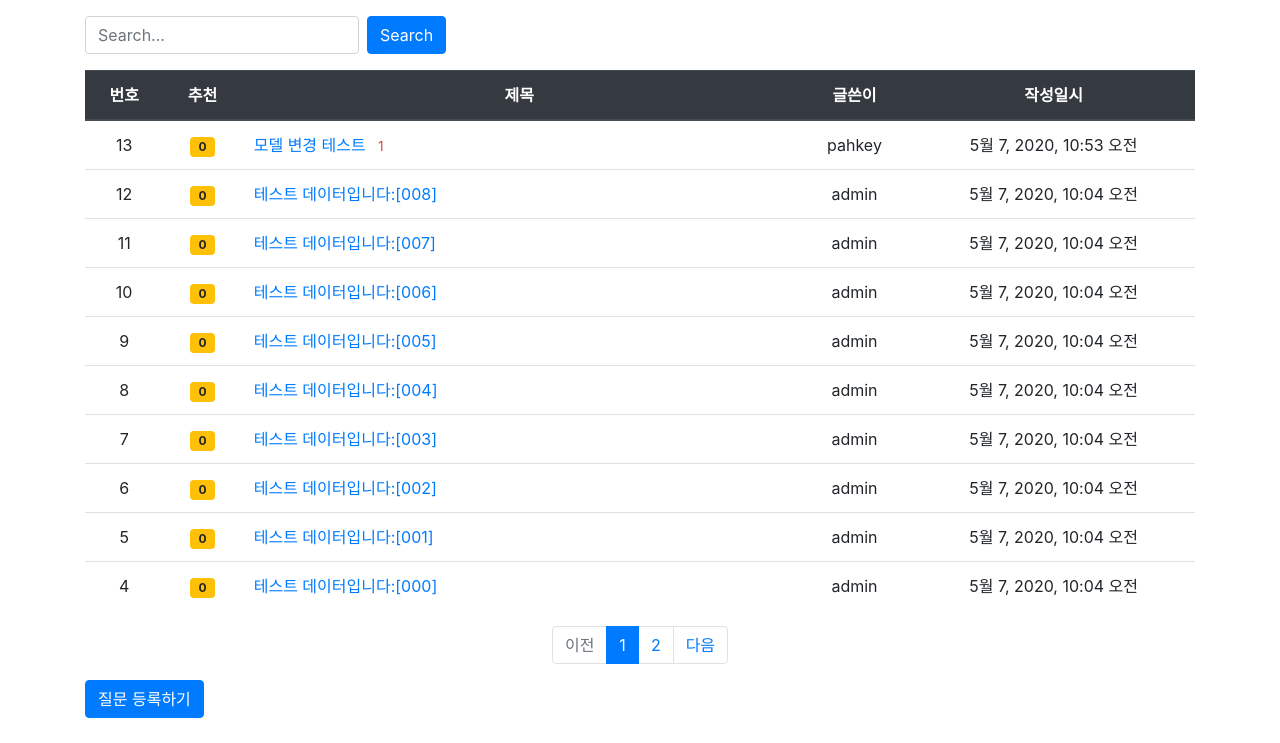
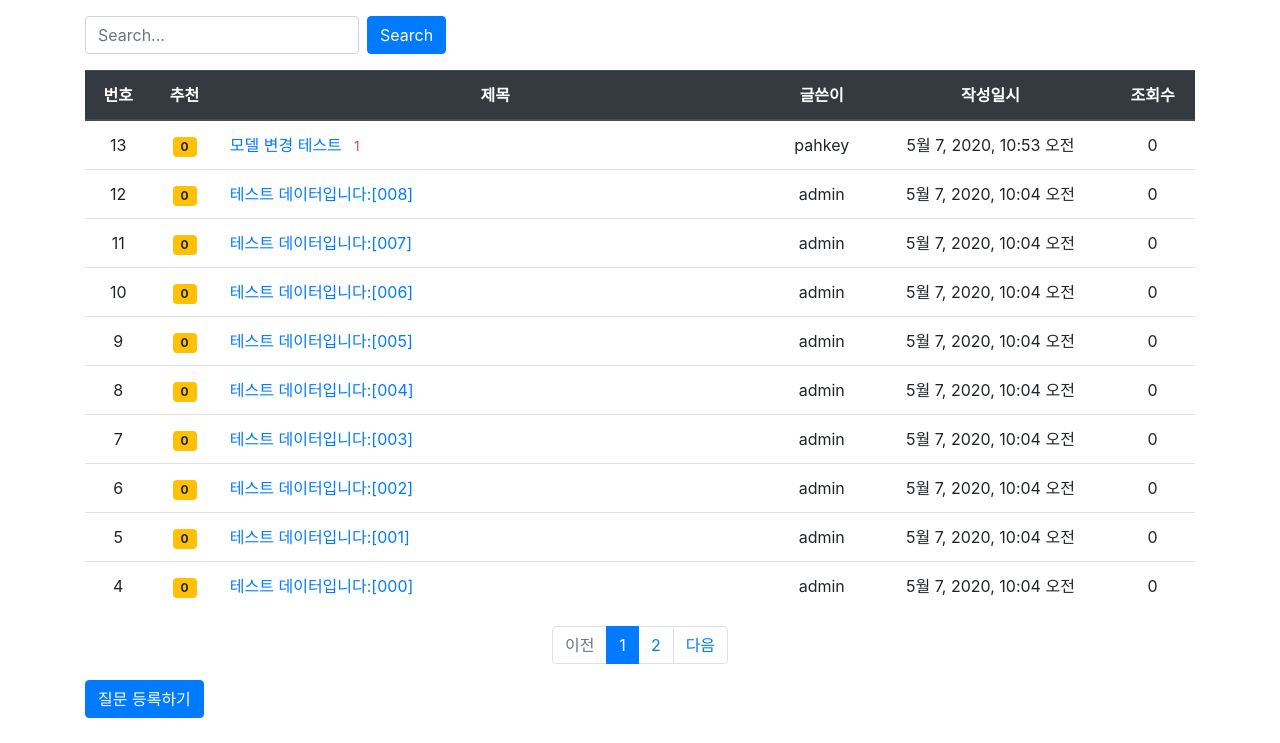
Before and after one commit to JohnJung-1017/webServer, a Django app: page / in a window 1280 px wide. Shown: the part 57-800 px from the top of the page. Run offline with Django 3.2, Linux system fonts and the light colour scheme; data comes from the database, SQL or seed files in the repository; some libraries are stand-ins or nearby versions.

Commit message:
조회수 추적 및 게시 기능 구현

```diff
--- a/AD/djangobook/pybo/models.py
+++ b/AD/djangobook/pybo/models.py
@@ -10,6 +10,7 @@ class Question(models.Model):
     modify_date = models.DateTimeField(null=True, blank=True)
     voter = models.ManyToManyField(User, related_name='voter_question')
     vote_count = models.IntegerField(default=0)
+    view_count = models.IntegerField(default=0)
 
     def __str__(self):
         return self.subject
@@ -24,6 +25,7 @@ class Answer(models.Model):
     voter = models.ManyToManyField(User, related_name='voter_answer')
     vote_count = models.IntegerField(default=0)
 
+
 class Comment(models.Model):
     author = models.ForeignKey(User, on_delete=models.CASCADE)
     content = models.TextField()
--- a/AD/djangobook/pybo/views/base_views.py
+++ b/AD/djangobook/pybo/views/base_views.py
@@ -35,6 +35,10 @@ def detail(request, question_id):
     pybo 내용 출력
     """
     question = get_object_or_404(Question, pk=question_id)
+    # 조회수 추적 기능 추가
+    question.view_count += 1
+    question.save()
+
     sort_order = request.GET.get('sort', 'latest')
     page = request.GET.get('page', '1')
 
--- a/AD/djangobook/templates/pybo/question_list.html
+++ b/AD/djangobook/templates/pybo/question_list.html
@@ -17,6 +17,7 @@
             <th style="width:50%">제목</th>
             <th>글쓴이</th>
             <th>작성일시</th>
+            <th>조회수</th>
         </tr>
         </thead>
         <tbody>
@@ -38,6 +39,7 @@
             </td>
             <td>{{ question.author.username }}</td>  <!-- 글쓴이 추가 -->
             <td>{{ question.create_date }}</td>
+            <td>{{ question.view_count }}</td>  <!-- 조회수 추가 -->
         </tr>
         {% endfor %}
         {% else %}
```
Also changed, not shown: AD/djangobook/pybo/migrations/0008_question_view_count.py (added).
